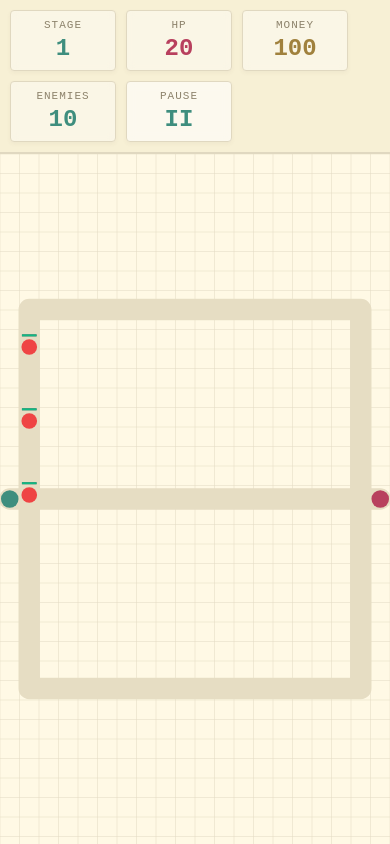
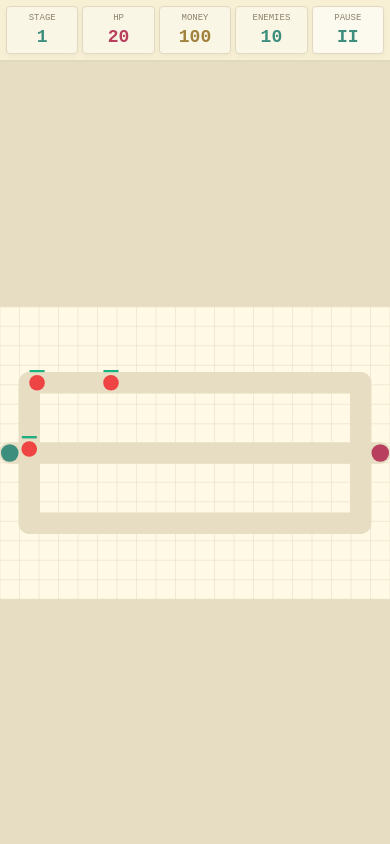
Before and after one commit to ariaria2021/canvas-tower-defense, a website built with Vite: page index.html in a window 390 px wide. Built offline with nearby package versions, Linux system fonts and the light colour scheme.

Commit message:
fix: preserve board aspect ratio across viewport sizes and optimize mobile layout
- Fix logical canvas coordinates to 800x600 with letterboxing to prevent map resets on resize
- Add ResizeObserver and offset-aware click coordinate handling
- Optimize status bar and touch interaction for mobile screens (100dvh, media queries)
- Add regression tests for multi-resolution layout, mid-battle rotation, and input clamping

```diff
--- a/src/classes/Game.ts
+++ b/src/classes/Game.ts
@@ -7,8 +7,8 @@ import { PlayerStats } from './PlayerStats';
 export class Game {
     canvas: HTMLCanvasElement;
     ctx: CanvasRenderingContext2D;
-    width: number;
-    height: number;
+    width: number = 0;
+    height: number = 0;
     lastTime: number;
     entities: Entity[] = [];
     map: GameMap;
@@ -21,10 +21,12 @@ export class Game {
     isPaused: boolean = false;
     currentStage: number = 1;
 
-    // 仮想座標系
-    logicalWidth: number = 800;
-    logicalHeight: number = 600;
+    // 画面サイズによらず盤面とゲーム内の距離を固定する。
+    readonly logicalWidth: number = 800;
+    readonly logicalHeight: number = 600;
     scale: number = 1;
+    offsetX: number = 0;
+    offsetY: number = 0;
 
     enemyBaseHealth: number = 100;
     enemyBaseSpeed: number = 100;
@@ -33,19 +35,14 @@ export class Game {
         this.canvas = canvas;
         this.ctx = canvas.getContext('2d')!;
 
-        // ヘッダーの高さを差し引いた現在のコンテナサイズを取得
-        const rect = canvas.getBoundingClientRect();
-        this.width = rect.width;
-        this.height = rect.height;
-
-        this.canvas.width = this.width;
-        this.canvas.height = this.height;
-        this.scale = this.width / this.logicalWidth;
-        this.logicalHeight = this.height / this.scale;
         this.lastTime = 0;
 
         this.map = new GameMap(this.logicalWidth, this.logicalHeight);
         this.stats = new PlayerStats();
+        this.resize();
+
+        // ヘッダーの折り返しなど、ウィンドウ以外のサイズ変化にも追従する。
+        new ResizeObserver(() => this.resize()).observe(canvas);
 
         window.addEventListener('resize', () => this.resize());
         canvas.addEventListener('click', (e) => this.handleClick(e));
@@ -57,16 +54,19 @@ export class Game {
         this.height = rect.height;
         this.canvas.width = this.width;
         this.canvas.height = this.height;
-        this.scale = this.width / this.logicalWidth;
-        this.logicalHeight = this.height / this.scale;
-        this.map = new GameMap(this.logicalWidth, this.logicalHeight);
+        this.scale = Math.min(this.width / this.logicalWidth, this.height / this.logicalHeight);
+        this.offsetX = Math.max(0, (this.width - this.logicalWidth * this.scale) / 2);
+        this.offsetY = Math.max(0, (this.height - this.logicalHeight * this.scale) / 2);
+        this.draw();
     }
 
     handleClick(e: MouseEvent) {
         const rect = this.canvas.getBoundingClientRect();
-        // 仮想座標に変換
-        const x = (e.clientX - rect.left) / this.scale;
-        const y = (e.clientY - rect.top) / this.scale;
+        if (this.scale <= 0) return;
+        // 表示の余白を除き、固定盤面の座標へ変換する。
+        const x = (e.clientX - rect.left - this.offsetX) / this.scale;
+        const y = (e.clientY - rect.top - this.offsetY) / this.scale;
+        if (x < 0 || x >= this.logicalWidth || y < 0 || y >= this.logicalHeight) return;
 
         const gridSize = 40;
         const snappedX = Math.floor(x / gridSize) * gridSize + gridSize / 2;
@@ -81,6 +81,7 @@ export class Game {
         // タワーコスト: 50
         if (this.stats.spendMoney(50)) {
             this.addEntity(new Tower(snappedX, snappedY, this));
+            this.draw();
         }
     }
 
@@ -221,8 +222,17 @@ export class Game {
     }
 
     draw() {
+        // 余白も毎回描画し、回転前の盤面を残さない。
+        this.ctx.fillStyle = '#E6DDC3';
+        this.ctx.fillRect(0, 0, this.width, this.height);
+        if (this.scale <= 0) return;
+
         this.ctx.save();
+        this.ctx.translate(this.offsetX, this.offsetY);
         this.ctx.scale(this.scale, this.scale);
+        this.ctx.beginPath();
+        this.ctx.rect(0, 0, this.logicalWidth, this.logicalHeight);
+        this.ctx.clip();
 
         this.ctx.fillStyle = '#FFF9E5';
         this.ctx.fillRect(0, 0, this.logicalWidth, this.logicalHeight);
--- a/src/classes/Map.ts
+++ b/src/classes/Map.ts
@@ -2,7 +2,7 @@ export class GameMap {
     waypoints: { x: number; y: number }[] = [];
 
     constructor(width: number, height: number) {
-        // 論理座標(800xH)に基づいた固定のコース設計
+        // 固定の論理座標に基づいたコース設計
         const margin = 60;
         const h = height - margin * 2;
 
--- a/src/style.css
+++ b/src/style.css
@@ -10,8 +10,10 @@ body {
 
 #gameCanvas {
   display: block;
-  flex: 1;
+  flex: 1 1 0;
   width: 100%;
+  height: 0;
+  touch-action: manipulation;
   min-height: 0;
 }
 
@@ -19,9 +21,11 @@ body {
   display: flex;
   flex-direction: column;
   height: 100%;
+  height: 100dvh;
 }
 
 #ui-layer {
+  flex-shrink: 0;
   position: static;
   padding: 10px;
   display: flex;
@@ -140,3 +144,36 @@ body {
 .restart-btn:hover {
   background: #059669;
 }
+
+@media (max-width: 600px), (max-height: 500px) {
+  #ui-layer {
+    display: grid;
+    grid-template-columns: repeat(5, minmax(0, 1fr));
+    padding: 6px;
+    gap: 4px;
+  }
+
+  .stat-box {
+    min-width: 0;
+    padding: 6px 2px;
+  }
+
+  .label {
+    font-size: 9px;
+    letter-spacing: 0;
+  }
+
+  .value {
+    font-size: 18px;
+  }
+
+  .overlay-content {
+    box-sizing: border-box;
+    max-width: calc(100% - 24px);
+    padding: 24px;
+  }
+
+  .overlay-content h2 {
+    font-size: 24px;
+  }
+}
```
Also changed, not shown: tests/combat.test.mjs (+124 -0 lines).
